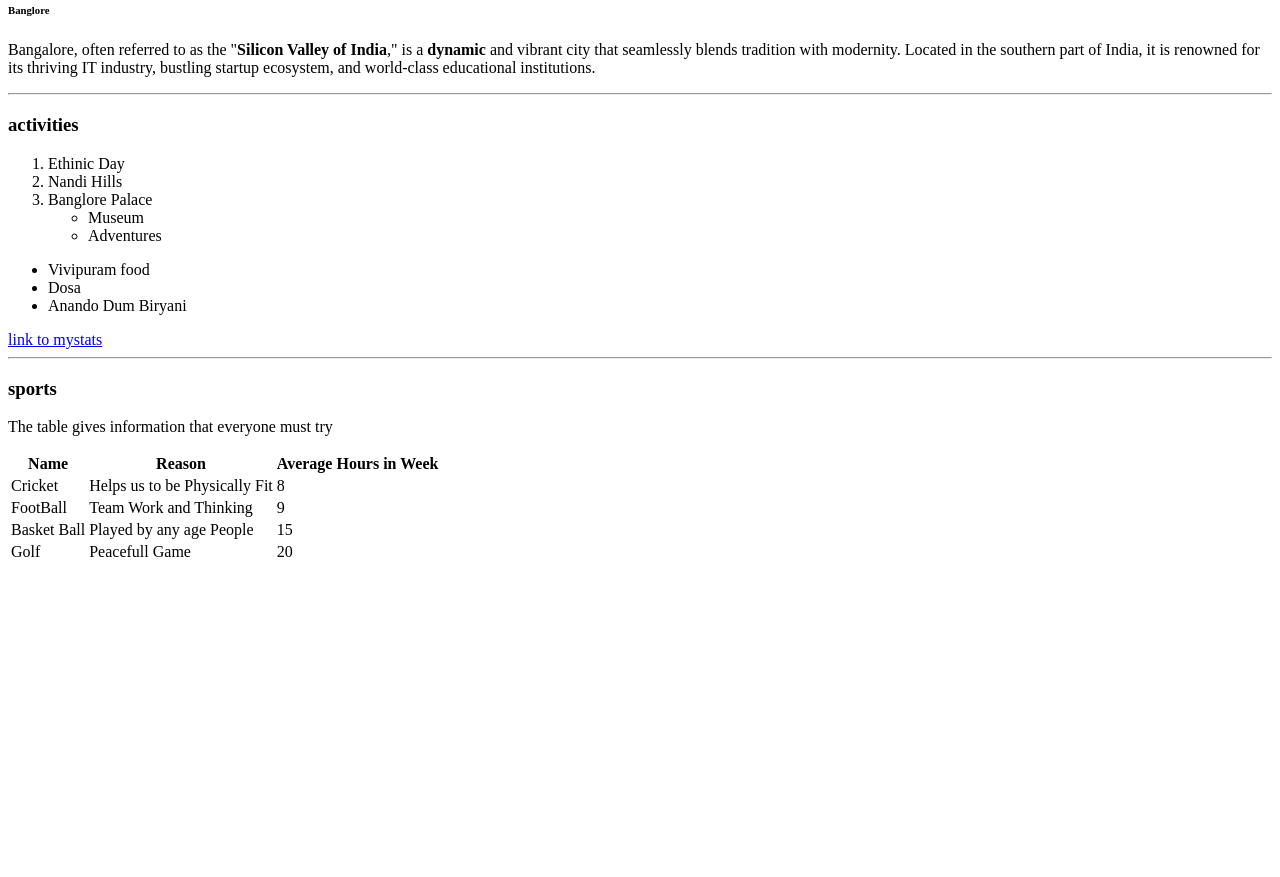
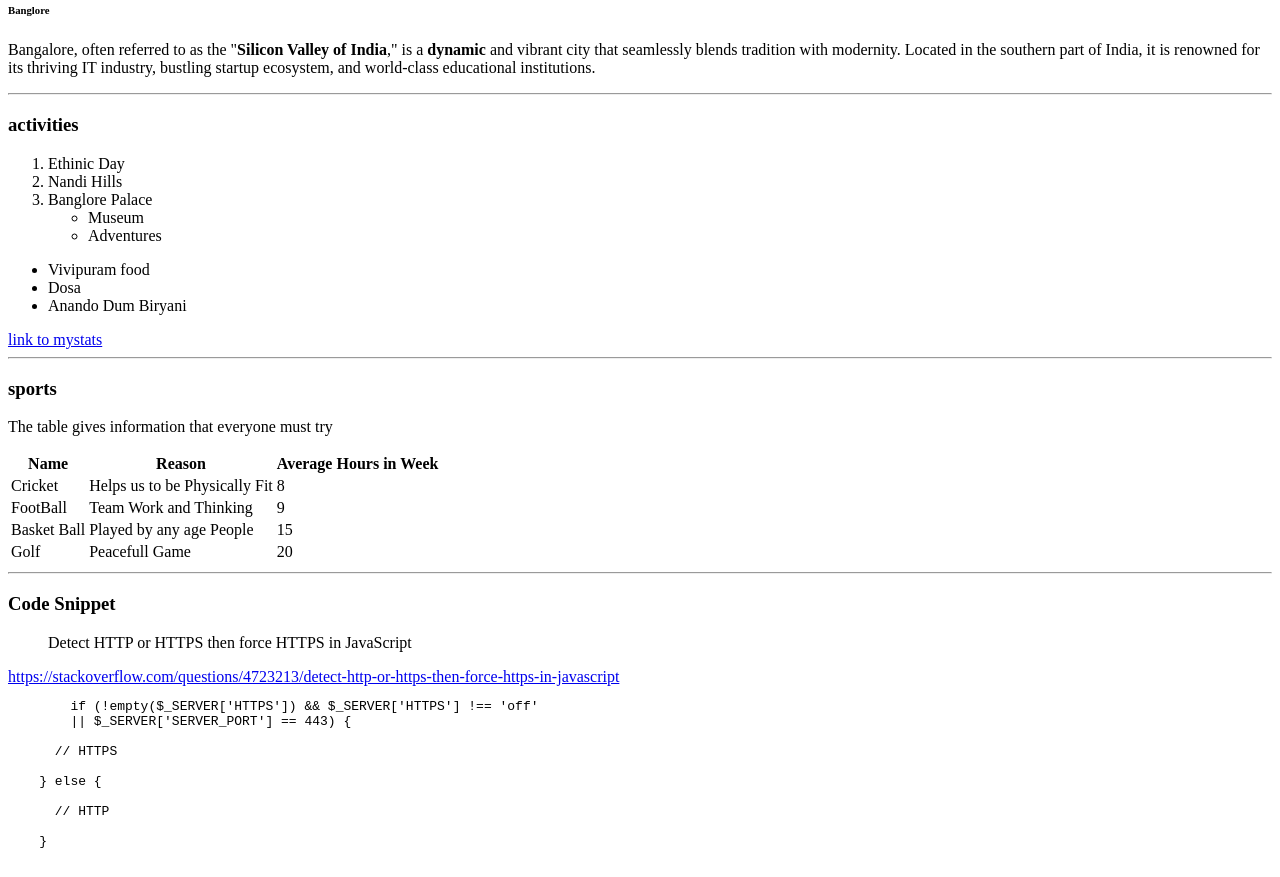
Before and after one commit to 44-563-WebApps-F23/44563-webapps-f23-assignment3-allam-vikas, a plain HTML site: page index.html in a window 1280 px wide. Shown: the part 79-956 px from the top of the page. Before the commit the page ends 800 px from the top, so only its background shows below. Drawn offline with Linux system fonts and the light colour scheme.

Commit message:
Added Code Snippet

```diff
--- a/index.html
+++ b/index.html
@@ -65,5 +65,21 @@ vaction spots
             <td>20</td>
         </tr>
     </table>
+    <hr>
+    <h3>Code Snippet</h3>
+    <blockquote>Detect HTTP or HTTPS then force HTTPS in JavaScript</blockquote>
+    <a href="https://stackoverflow.com/questions/4723213/detect-http-or-https-then-force-https-in-javascript">https://stackoverflow.com/questions/4723213/detect-http-or-https-then-force-https-in-javascript</a>
+    <pre>
+        if (!empty($_SERVER['HTTPS']) && $_SERVER['HTTPS'] !== 'off'
+        || $_SERVER['SERVER_PORT'] == 443) {
+
+      // HTTPS
+
+    } else {
+
+      // HTTP
+
+    }
+    </pre>
     </body>
 </html>
```
